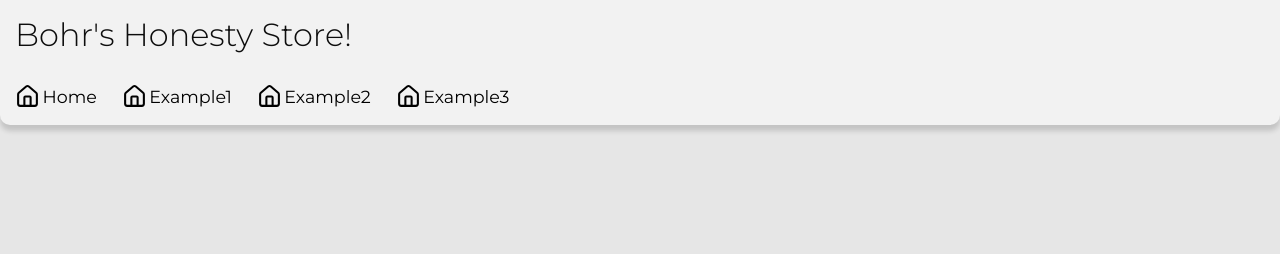
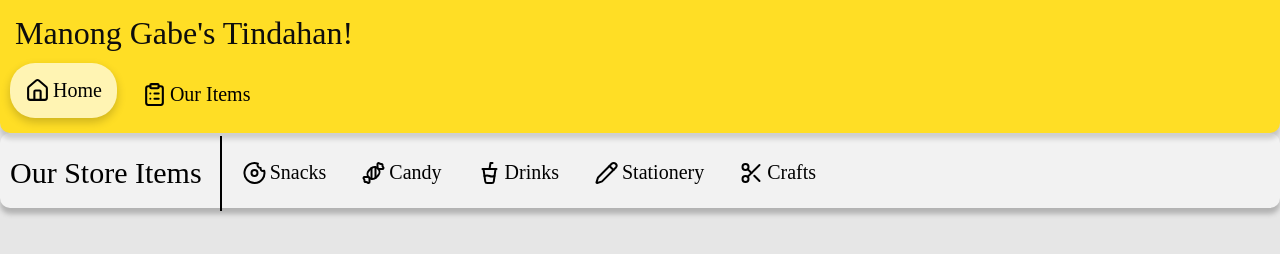
Before and after one commit to metrovilanepro/honesty-store-bohr, a plain HTML site: page index.html in a window 1280 px wide. Drawn offline with nearby package versions, Linux system fonts and the light colour scheme; a web font is replaced by a local one.

Commit message:
Created Navigation menu for Items

```diff
--- a/index.html
+++ b/index.html
@@ -5,29 +5,64 @@
 <head>
     <meta charset="UTF-8">
     <meta name="viewport" content="width=device-width, initial-scale=1.0">
-    <title>Bohr's Honesty Store!</title>
+    <meta name="author" content="Brent Adrian M. Fogarty">
+    <title>Manong Gabe's Tindahan!</title>
     <link rel="stylesheet" href="style.css">
+    <script src="https://unpkg.com/lucide@latest"></script>
 </head>
 
+<body>
     <header>
-    <h1>Bohr's Honesty Store!</h1>
+        <h1>Manong Gabe's Tindahan!</h1>
         <nav>
             <ul>
-            <li><svg data-lucide="house"></svg>Home</li>
-            <li><svg data-lucide="house"></svg>Example1</li>
-            <li><svg data-lucide="house"></svg>Example2</li>
-            <li><svg data-lucide="house"></svg>Example3</li>
+                <li data-page="home"><svg data-lucide="house"></svg>Home</li>
+                <li data-page="menu"><svg data-lucide="clipboard-list"></svg>Our Items</li>
             </ul>
         </nav>
     </header>
 
-<body>
+    <section id="home">
 
+    </section>
+
+    <section id="menu">
+        <nav>
+            <h1>Our Store Items</h1>
+            <ul>
+                <li><svg data-lucide="donut"></svg>Snacks</li>
+                <li><svg data-lucide="candy"></svg>Candy</li>
+                <li><svg data-lucide="cup-soda"></svg>Drinks</li>
+                <li><svg data-lucide="pencil"></svg>Stationery</li>
+                <li><svg data-lucide="scissors"></svg>Crafts</li>
+            </ul>
+        </nav>
+        <div id="snacks">
+
+        </div>
+
+        <div id="candy">
+
+        </div>
+
+        <div id="drinks">
+
+        </div>
+
+        <div id="stationery">
+
+        </div>
+
+        <div id="crafts">
+
+        </div>
+    </section>
 </body>
 
-<script src="https://unpkg.com/lucide@latest"></script>
 <script>
     lucide.createIcons();
 </script>
 
+<script src="js/script.js"></script>
+
 </html>
--- /dev/null
+++ b/js/script.js
@@ -0,0 +1,17 @@
+const navItems = document.querySelectorAll("header nav li");
+const sections = document.querySelectorAll("section");
+
+sections.forEach(sec => sec.classList.remove("active"));
+document.querySelector("section#home").classList.add("active");
+
+navItems.forEach(i => i.classList.remove("activated"));
+document.querySelector('nav li[data-page="home"]').classList.add("activated");
+
+navItems.forEach(item => {
+    item.addEventListener('click', () => {
+
+        navItems.forEach(i => i.classList.remove("activated"));
+        item.classList.add("activated");
+
+    });
+});
--- a/style.css
+++ b/style.css
@@ -1,71 +1,163 @@
-@import url('https://fonts.googleapis.com/css2?family=Montserrat:ital,wght@0,100..900;1,100..900&display=swap');
+@import url('https://fonts.googleapis.com/css2?family=Sour+Gummy:ital,wght@0,100..900;1,100..900&display=swap');
 
 :root {
     /* Backround */
     --bg-color: hsl(0, 0%, 95%);
     --bg-dark-color: hsl(0, 0%, 90%);
     --bg-light-color: hsl(0, 0%, 100%);
+    --yellow: hsl(51 100% 57.2%);
+    --yellow-mid: hsl(51 100% 65%);
+    --yellow-light: hsl(51 100% 75%);
+    --yellow-lighter: hsl(51 100% 85%);
     --border-color: hsl(0, 0%, 70%);
     --text-color: hsl(0, 0%, 5%);
     --muted-text-color: hsl(0, 0%, 40%);
     --shadow: hsla(0, 0%, 0%, 0.15);
-    --shadow-fainter: hsla(0, 0%, 0%, 0.30);
+    --shadow-hover: hsla(0, 0%, 0%, 0.20);
 }
 
 body {
     background-color: var(--bg-dark-color);
     margin: 0;
     padding: 0;
+    position: relative;
 }
 
 header {
-    background-color: var(--bg-color);
+    background-color: var(--yellow);
     display: flex;
     flex-direction: column;
-    height: 125px;
+    height: 132.5px;
+    width: 100%;
     border-radius: 0px 0px 10px 10px;
     box-shadow: 0px 6px 5px var(--shadow);
+    z-index: 10;
+    position: fixed;
+    top: 0;
+    left: 0;
 }
 
 header h1 {
     color: var(--text-color);
-    font-family: 'Montserrat';
+    font-family: 'Sour Gummy';
     font-weight: 300;
     margin: 15px 0px 10px 15px;
 }
 
-ul {
+header nav ul {
     display: flex;
-    gap: 5px;
+    gap: 10px;
     list-style: none;
     padding: 0;
-    margin: 5px;
+    margin: 5px 5px 5px 10px;
 }
 
-nav li {
+header nav li {
     display: flex;
-    gap: 2.5px;
+    gap: 3px;
     justify-content: center;
     align-items: center;
-    border-radius: 5px;
-    padding: 15px 10px;
-    font-family: 'Montserrat';
+    border-radius: 25px;
+    padding: 15px 15px;
+    font-family: 'Sour Gummy';
     margin: 0;
-    width: fit-content;
+    width: auto;
     transition: background 0.25s ease, box-shadow 0.25s ease, transform 0.25s ease;
 }
 
-nav li:hover {
-    box-shadow: 0px 3px 10px var(--shadow);
-    background-color: var(--bg-light-color);
+header nav li:hover {
+    box-shadow: 0px 4px 10px var(--shadow-hover);
+    background-color: var(--yellow-light);
     transform: translateY(-4px);
 }
 
-nav svg {
+header nav li:active {
+    background-color: var(--yellow-lighter);
+}
+
+.activated {
+    box-shadow: 0px 4px 10px var(--shadow-hover);
+    background-color: var(--yellow-lighter);
+    transform: translateY(-4px);
+}
+
+header nav svg {
     width: 25px;
     height: 25px;
+    stroke-width: 2;
 }
 
-nav li {
-    font-size: 17.5px;
+header nav li {
+    font-size: 20px;
 }
+
+#menu {
+    margin: 132.5px 0px 0px 0px;
+}
+
+#menu nav {
+    display: flex;
+    align-items: center;
+    padding-top: 5px;
+    background-color: var(--bg-color);
+    box-shadow: 0px 6px 5px var(--border-color);
+    border-radius: 10px;
+}
+
+#menu nav h1 {
+    position: relative;
+    font-family: "Sour Gummy";
+    font-size: 30px;
+    padding: 0;
+    margin: 10px;
+    font-weight: 300;
+}
+
+#menu nav h1::after {
+    content: "";
+    position: absolute;
+    right: -20.5px;
+    top: -20px;
+    width: 2px;
+    height: 75px;
+    background: black;
+}
+
+#menu nav ul {
+    height: 70px;
+    gap: 15px;
+    padding: 0;
+    margin: 0 0 0 20px;
+    display: flex;
+    align-items: center;
+    list-style: none;
+}
+
+#menu nav ul svg {
+    width: 25px;
+    height: 25ps;
+    stroke-width: 2;
+}
+
+#menu nav ul li {
+    border-radius: 25px;
+    padding: 2.5px 10px;
+    gap: 3px;
+    display: flex;
+    align-items: center;
+    height: 50px;
+    width: auto;
+    font-family: 'Sour Gummy';
+    font-size: 20px;
+    transition: background 0.25s ease, transform 0.25s ease, box-shadow 0.25s ease;
+}
+
+#menu nav ul li:hover {
+    background-color: var(--yellow-mid);
+    box-shadow: 0px 5px 6px var(--shadow);
+    transform: translateY(-4px);
+}
+
+#menu nav ul li:active {
+    background-color: var(--yellow-lighter);
+}
```
Also changed, not shown: assets/json/menu.json (added, +156 -0 lines), JS/script.js (deleted). Lines whose indentation alone changed are shown as unchanged.
